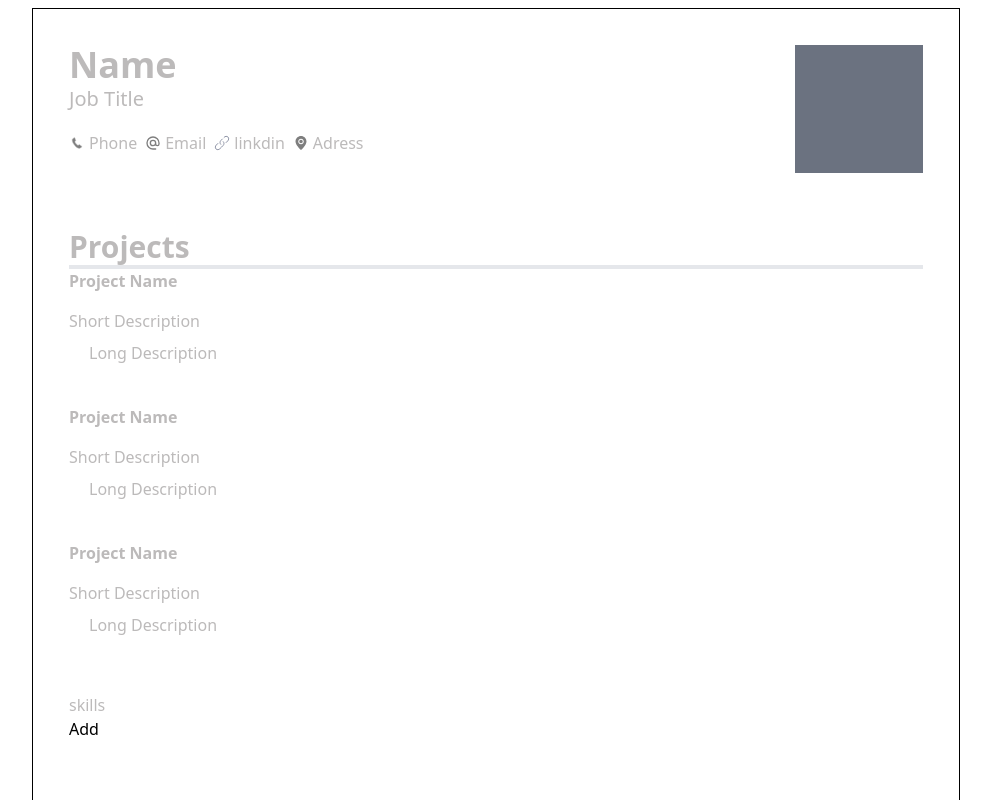
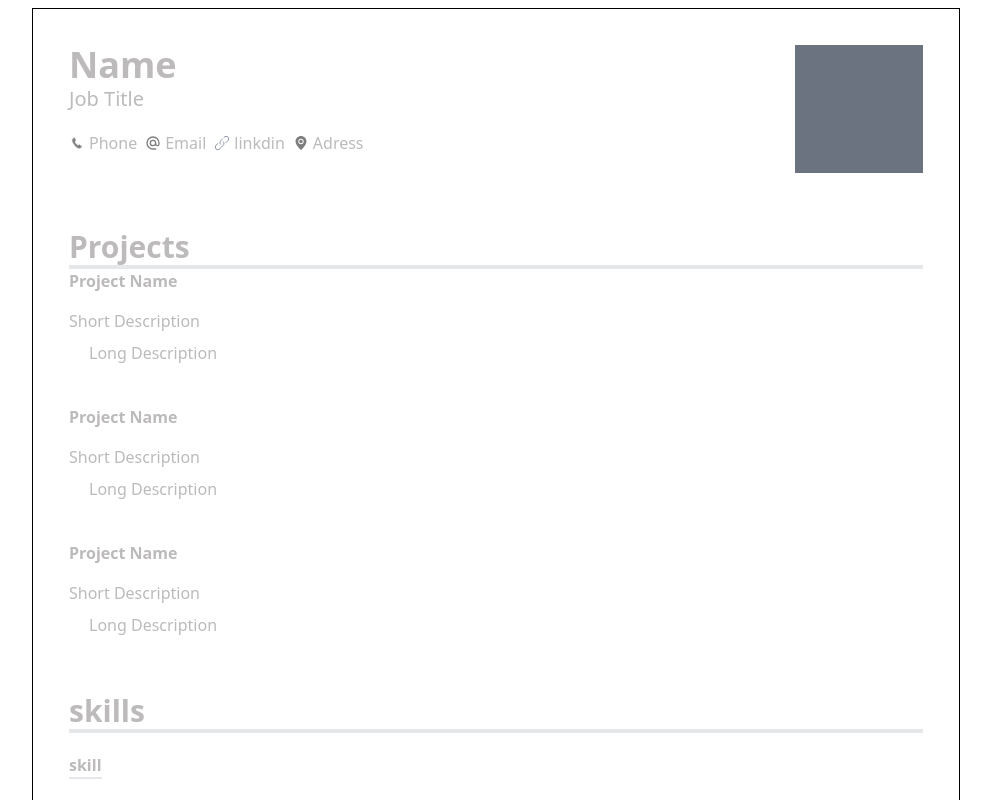
Before and after one commit to AbdulRehman164/CV-App, a React (Vite) app: page / in a window 1280 px wide. Shown: the top 800 px of the page, without its empty margins (144-1135 px from the left). Built offline with nearby package versions, Linux system fonts and the light colour scheme.

Commit message:
compelted skill section

```diff
--- a/package.json
+++ b/package.json
@@ -20,7 +20,8 @@
     "homepage": "https://github.com/AbdulRehman164/CV-App#readme",
     "dependencies": {
         "react": "^18.3.1",
-        "react-dom": "^18.3.1"
+        "react-dom": "^18.3.1",
+        "uuid": "^10.0.0"
     },
     "devDependencies": {
         "parcel": "^2.12.0",
--- a/src/Components/Input.js
+++ b/src/Components/Input.js
@@ -1,6 +1,13 @@
+import { forwardRef } from 'react';
 import './styles/Input.css';
 
-const Input = ({ placeholder, value, onChange, className }) => {
+const Input = ({
+    placeholder,
+    onKeyDown = () => null,
+    onChange,
+    className,
+    id = null,
+}) => {
     return (
         <li className={'list-none ' + className}>
             <div
@@ -11,6 +18,8 @@ const Input = ({ placeholder, value, onChange, className }) => {
                     onChange(e.target.textContent);
                 }}
                 className="focus:outline-none"
+                onKeyDown={onKeyDown}
+                id={id}
             ></div>
         </li>
     );
--- a/src/Components/Skills.js
+++ b/src/Components/Skills.js
@@ -1,24 +1,54 @@
-import { useState } from 'react';
+import { useEffect, useRef, useState } from 'react';
 import Input from './Input';
+import { v4 as uuidv4 } from 'uuid';
+import setCursorToEnd from '../utils/setCursorToEnd';
+import { handleSkillInputKeyDown as handleKeyDown } from '../utils/eventhandlers';
 
 const Skills = () => {
     const [heading, setHeading] = useState('skills');
-    const [skills, setSkills] = useState([]);
+    const [_, setSkillInput] = useState('');
+    const [skills, setSkills] = useState([uuidv4()]);
+    const inputToBeFocused = useRef({});
+
+    // focus on the right input
+    useEffect(() => {
+        const { action, index } = inputToBeFocused.current;
+        const input = document.getElementById(skills[index]);
+        input?.focus();
+
+        if (action === 'backspace') {
+            setCursorToEnd(input);
+        }
+    }, [skills]);
+
     return (
-        <div>
+        <div className="flex text-gray-700 flex-col gap-5">
             <Input
                 placeholder={'skills'}
                 value={heading}
                 onChange={setHeading}
+                className="text-3xl font-bold  border-b-4"
             />
-            <button
-                onClick={() => {
-                    setSkills([...skills, <Input />]);
-                }}
-            >
-                Add
-            </button>
-            <ul>{skills}</ul>
+            <ul className="flex gap-x-16 gap-y-5 flex-wrap">
+                {skills.map((id) => (
+                    <Input
+                        id={id}
+                        key={id}
+                        placeholder="skill"
+                        onChange={setSkillInput}
+                        className="border-b-2 font-semibold"
+                        onKeyDown={(e) =>
+                            handleKeyDown(
+                                e,
+                                id,
+                                skills,
+                                setSkills,
+                                inputToBeFocused
+                            )
+                        }
+                    />
+                ))}
+            </ul>
         </div>
     );
 };
--- /dev/null
+++ b/src/utils/eventhandlers.js
@@ -0,0 +1,34 @@
+import { v4 as uuidv4 } from 'uuid';
+
+export function handleSkillInputKeyDown(
+    e,
+    id,
+    skills,
+    setSkills,
+    inputToBeFocused
+) {
+    if (
+        e.key == 'Backspace' &&
+        e.target.textContent === '' &&
+        skills.length > 1
+    ) {
+        setSkills(skills.filter((skill) => skill !== id));
+        inputToBeFocused.current = {
+            action: 'backspace',
+            index: skills.indexOf(id) - 1,
+        };
+    }
+
+    if (e.key !== 'Enter') return;
+    e.preventDefault();
+
+    const index = skills.indexOf(id);
+    const newSkills = [...skills];
+    newSkills.splice(index + 1, 0, uuidv4());
+    setSkills(newSkills);
+
+    inputToBeFocused.current = {
+        action: 'enter',
+        index: skills.indexOf(id) + 1,
+    };
+}
--- /dev/null
+++ b/src/utils/setCursorToEnd.js
@@ -0,0 +1,14 @@
+export default function setCursorToEnd(contentEditableElement) {
+    if (!contentEditableElement) return;
+    contentEditableElement?.focus();
+
+    var range = document.createRange();
+
+    range.selectNodeContents(contentEditableElement);
+
+    range.collapse(false);
+
+    var selection = window.getSelection();
+    selection.removeAllRanges();
+    selection.addRange(range);
+}
```
Also changed, not shown: 1 other file (tests, documents, lock files or other folders).
